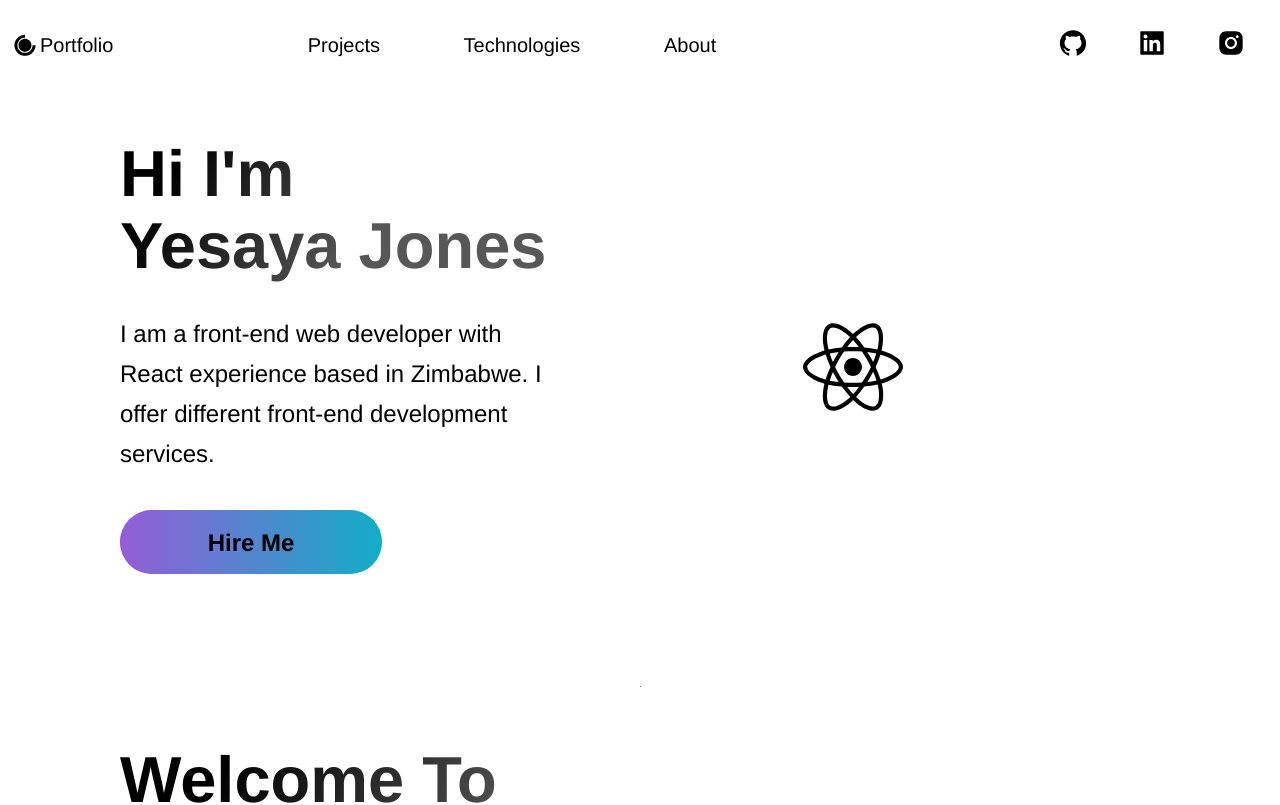
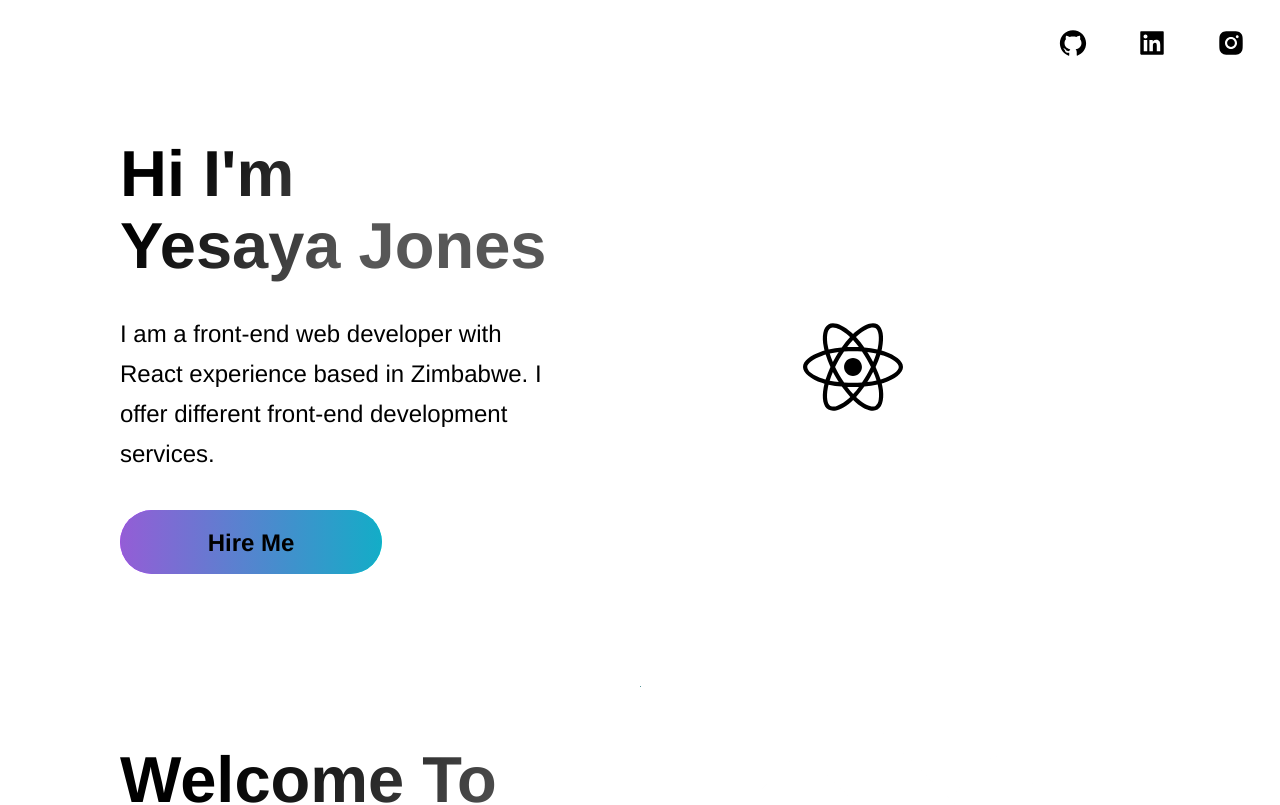
Before and after one commit to yesayajones/portfolio, a Next.js app: page / in a window 1280 px wide. Shown: the top 805 px of the page. Built offline with nearby package versions, Linux system fonts and the light colour scheme.

Commit message:
chore: Remove all Link references

```diff
--- a/src/components/Header/Header.js
+++ b/src/components/Header/Header.js
@@ -17,7 +17,7 @@ const Header = () => (
 	<Container>
 		<Div1>
 			<Link href='/'>
-				<a
+				{/* <a
 					style={{
 						display: 'flex',
 						alignItems: 'center',
@@ -26,11 +26,11 @@ const Header = () => (
 					}}
 				>
 					<DiCssdeck color='black' size='3rem' /> <Span>Portfolio</Span>
-				</a>
+				</a> */}
 			</Link>
 		</Div1>
 		<Div2>
-			<li>
+			{/* <li>
 				<Link href='#projects'>
 					<NavLink>Projects</NavLink>
 				</Link>
@@ -44,7 +44,7 @@ const Header = () => (
 				<Link href='#about'>
 					<NavLink>About</NavLink>
 				</Link>
-			</li>
+			</li> */}
 		</Div2>
 		<Div3>
 			<SocialIcons href='https://github.com'>
```
Also changed, not shown: package.json (+8 -10 lines), 2 other files (tests, documents, lock files or other folders).
